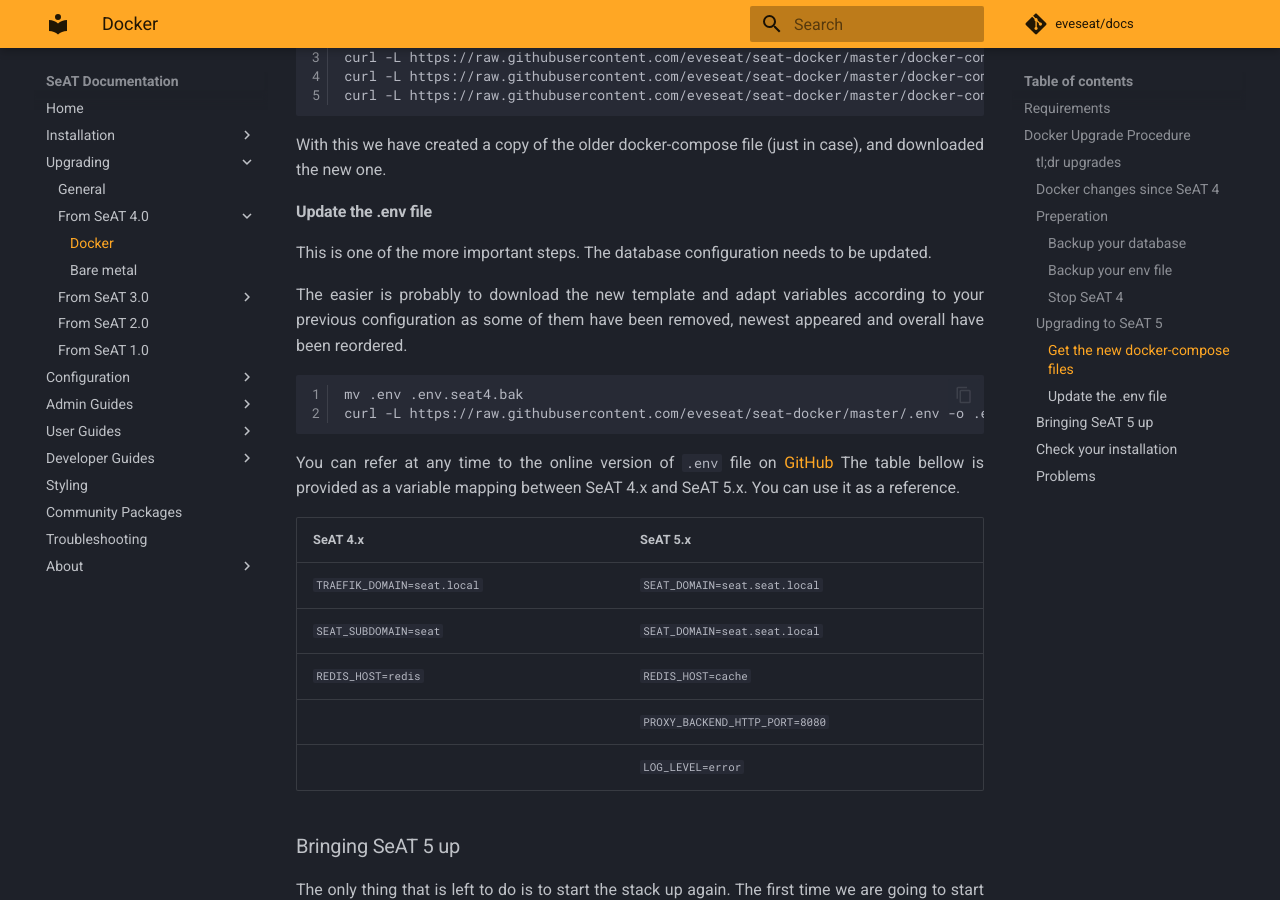
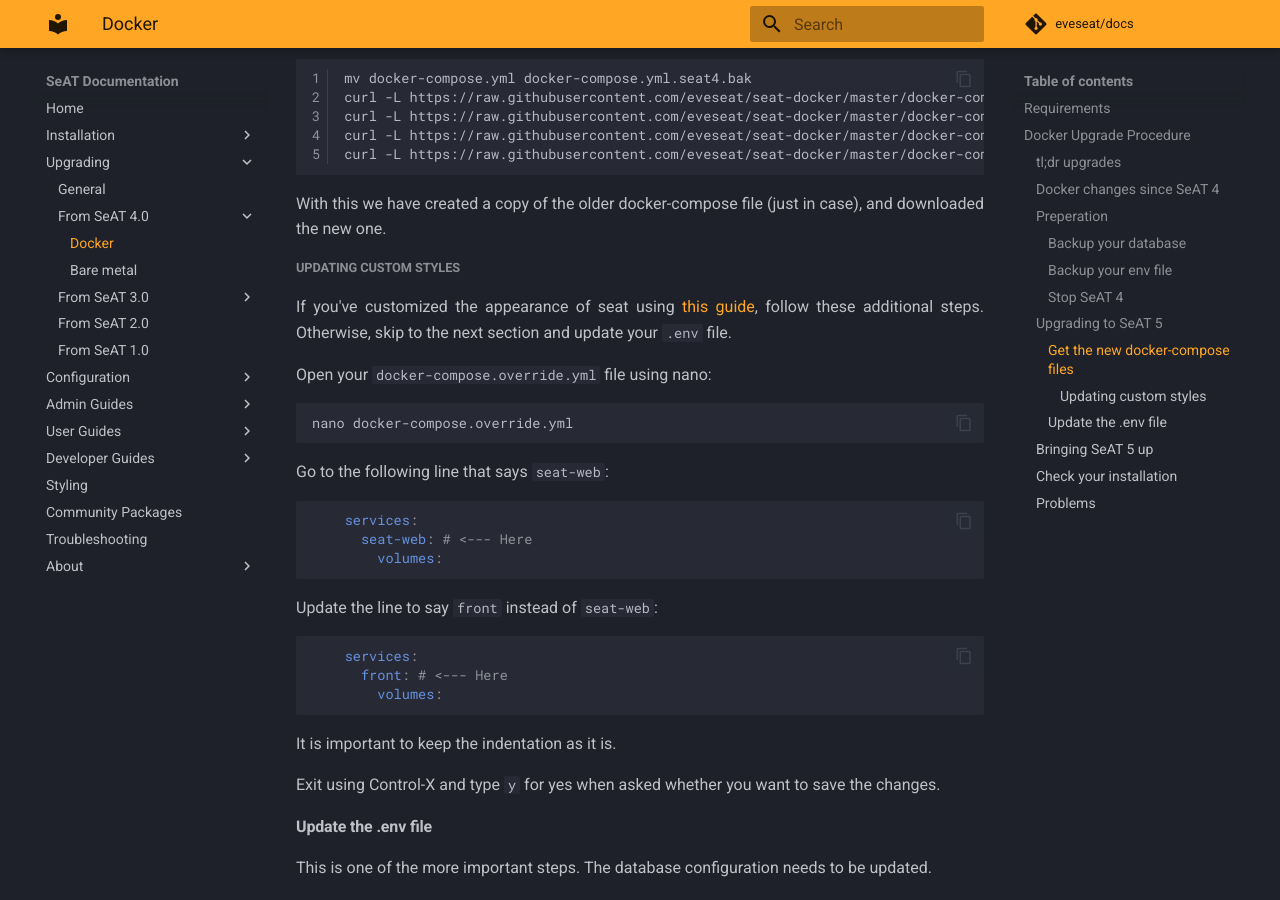
Before and after one commit to zenobio93/seat-docs, an MkDocs documentation site: the page built from docs/upgrading/from_seat_4_0/docker.md, in a window 1280 px wide and 900 px high, scrolled down 5202 px. Built offline with MkDocs 1.6.1 and Material for MkDocs 9.7.7, drawn with Linux system fonts in a browser that asks for light colours; comment, search, counter and statistics services are not loaded; some of the changed text lies outside the part shown.

Commit message:
updating custom styles (#172)

````diff
--- a/docs/upgrading/from_seat_4_0/docker.md
+++ b/docs/upgrading/from_seat_4_0/docker.md
@@ -62,6 +62,7 @@
   ```bash
   curl -L https://raw.githubusercontent.com/eveseat/seat-docker/master/docker-compose.proxy.yml -o docker-compose.proxy.yml
   ```
+- If you are using a [custom stylesheet], open your `docker-compose.override.yml` file and replace the container name `seat-web` with `front`.
 - Download the new `.env` file template using
   ```bash
   curl -L https://raw.githubusercontent.com/eveseat/seat-docker/master/.env -o .env
@@ -213,6 +214,31 @@
 
 With this we have created a copy of the older docker-compose file (just in case), and downloaded the new one.
 
+##### Updating custom styles
+If you've customized the appearance of seat using [this guide](../../styling.md), follow these additional steps. Otherwise, skip to the next section and update your `.env` file.
+
+Open your `docker-compose.override.yml` file using nano:
+```bash
+nano docker-compose.override.yml
+```
+
+Go to the following line that says `seat-web`:
+```YAML
+    services:
+      seat-web: # <--- Here
+        volumes:
+```
+
+Update the line to say `front` instead of `seat-web`:
+```YAML
+    services:
+      front: # <--- Here
+        volumes:
+```
+It is important to keep the indentation as it is.
+
+Exit using Control-X and type `y` for yes when asked whether you want to save the changes.
+
 #### Update the .env file
 This is one of the more important steps. The database configuration needs to be updated.
 
@@ -319,3 +345,4 @@
 [bare metal instructions]: bare_metal.md
 [Discord]: ../../about/contact.md
 [GitHub Container Registry]: https://github.com/eveseat/seat-docker/pkgs/container/seat
+[custom stylesheet]: ../../styling.md
````
